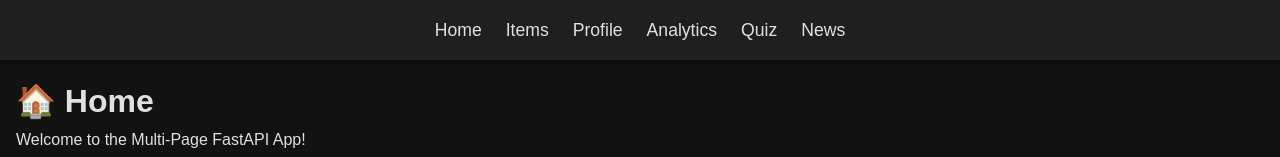
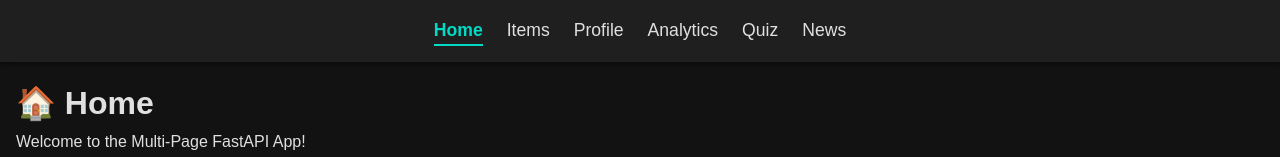
Before and after one commit to WinterDew/ISS-Lab12-buggy-repo, a plain HTML site: page frontend/index.html in a window 1280 px wide. Shown: the top 157 px of the page. Drawn offline with Linux system fonts and the light colour scheme.

Commit message:
Update style.css

```diff
--- a/frontend/style.css
+++ b/frontend/style.css
@@ -33,6 +33,12 @@ nav a:hover {
     color: #bb86fc;
 }
 
+nav a.active {
+    color: #03dac5;
+    border-bottom: 2px solid #03dac5;
+    font-weight: bold;
+}
+
 body > *:not(nav) {
     padding: 1rem;
 }
```
